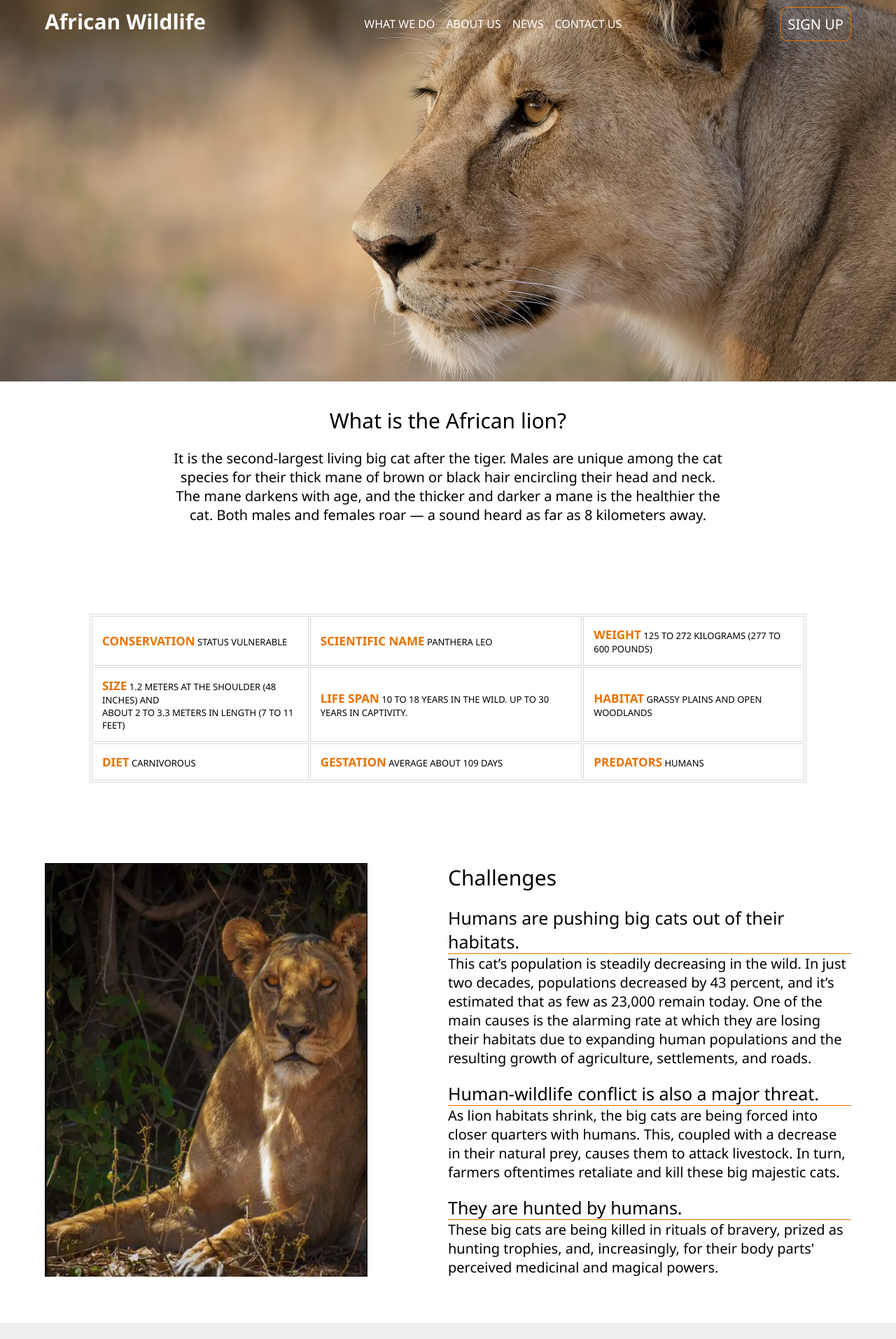
After one commit to yllsallahu/AfricanWildlife, a PHP site: page /index.php in a window 1280 px wide. The commit adds this page. Shown: the top 1913 px of the page at 70% size. Run offline with PHP 8.4, Linux system fonts and the light colour scheme; lists and menus that the app fills with data are empty; some libraries are stand-ins or nearby versions.

Commit message:
Ndryshimi mes .html ne .php
Rregullimi i lidhjes mes php dhe css nuk ishte e mundur

```diff
--- a/css/style.css
+++ b/css/style.css
@@ -2,8 +2,6 @@
     margin: 0;
     font-family: 'Segoe UI', Tahoma, Geneva, Verdana, sans-serif;
 }
-
-
 
 .container{
     width: 90%;
--- /dev/null
+++ b/footer.php
@@ -0,0 +1,25 @@
+<footer>
+    <br>
+    <br>
+    <div class="container footers">
+     <div class="contact info">
+        <p class="p-main4">Contact Us</p>
+        <p class="p-main4">North Runway</p>
+        <p class="p-main4">Privacy Policy </p>
+        <p class="p-main4">Terms & Conditions </p>
+
+     </div>
+
+     <div class="contactinfo1">
+            <a class="fotterlinks" href=""><i class="fa-brands fa-instagram"></i></a>
+            <a class="fotterlinks" href=""><i class="fa-brands fa-facebook"></i></a>
+            <a class="fotterlinks" href=""><i class="fa-brands fa-x-twitter"></i></a>
+            <a class="fotterlinks" href=""><i class="fa-solid fa-phone"></i></a>
+
+     </div>
+     <div class="contact info">
+        <iframe src="https://www.google.com/maps/embed?pb=!1m18!1m12!1m3!1d46359131.9738689!2d-3.8339073936170895!3d5.512553180771196!2m3!1f0!2f0!3f0!3m2!1i1024!2i768!4f13.1!3m3!1m2!1s0x10a06c0a948cf5d5%3A0x108270c99e90f0b3!2sAfrica!5e0!3m2!1sen!2s!4v1701260588110!5m2!1sen!2s" width="100%" height="100%" style="border:0;" allowfullscreen="" loading="lazy" referrerpolicy="no-referrer-when-downgrade"></iframe>     </div>
+
+    </div>
+ <br>
+ </footer>
--- /dev/null
+++ b/header.php
@@ -0,0 +1,15 @@
+<header id="header-main">
+
+                <p class="title"> African Wildlife</p>
+
+             <div class="links">
+                <a class="links1" href="product.html"> WHAT WE DO</a>
+                <a class="links1" href="/projekti s/html1.html"> ABOUT US</a>
+                <a class="links1" href="news/news project.html"> NEWS</a>
+                <a class="links1" href="/contct us/contact us.html"> CONTACT US</a>
+             </div>
+
+                <a class="button" href="/signup.php">SIGN UP</a>
+
+
+                </header>
--- a/index.html
+++ b/index.php
@@ -4,28 +4,12 @@
     <meta charset="UTF-8">
     <meta name="viewport" content="width=device-width, initial-scale=1.0">
     <title>Document</title>
-    <link rel="stylesheet" href="/css/style.css">
+    <link rel="stylesheet" href="css/style.css">
     <script src="https://kit.fontawesome.com/ed661bfa96.js" crossorigin="anonymous"></script>
 </head>
 <body>
             <div class="container">
-
-                <header>
-
-                <p class="title"> African Wildlife</p>
-
-             <div class="links">
-                <a class="links1" href="product.html"> WHAT WE DO</a>
-                <a class="links1" href="/projekti s/html1.html"> ABOUT US</a>
-                <a class="links1" href="news/news project.html"> NEWS</a>
-                <a class="links1" href="/contct us/contact us.html"> CONTACT US</a>
-             </div>
-
-                <a class="button" href="/signup.html">SIGN UP</a>
-
-
-                </header>
-
+            <?php include 'header.php';?>
             </div>
             <main>
                 <img class="main-image" src="image/leo.jpg" alt="">
@@ -136,36 +120,7 @@
 
  </div>
 
-
-
- <footer>
-    <br>
-    <br>
-    <div class="container footers">
-     <div class="contact info">
-        <p class="p-main4">Contact Us</p>
-        <p class="p-main4">North Runway</p>
-        <p class="p-main4">Privacy Policy </p>
-        <p class="p-main4">Terms & Conditions </p>
-
-     </div>
-
-     <div class="contactinfo1">
-            <a class="fotterlinks" href=""><i class="fa-brands fa-instagram"></i></a>
-            <a class="fotterlinks" href=""><i class="fa-brands fa-facebook"></i></a>
-            <a class="fotterlinks" href=""><i class="fa-brands fa-x-twitter"></i></a>
-            <a class="fotterlinks" href=""><i class="fa-solid fa-phone"></i></a>
-
-     </div>
-     <div class="contact info">
-        <iframe src="https://www.google.com/maps/embed?pb=!1m18!1m12!1m3!1d46359131.9738689!2d-3.8339073936170895!3d5.512553180771196!2m3!1f0!2f0!3f0!3m2!1i1024!2i768!4f13.1!3m3!1m2!1s0x10a06c0a948cf5d5%3A0x108270c99e90f0b3!2sAfrica!5e0!3m2!1sen!2s!4v1701260588110!5m2!1sen!2s" width="100%" height="100%" style="border:0;" allowfullscreen="" loading="lazy" referrerpolicy="no-referrer-when-downgrade"></iframe>     </div>
-
-    </div>
-
-
-
-    <br>
- </footer>
+ <?php include 'footer.php';?>
 
 
 </body>
```
Also changed, not shown: headersignup.php (added, +15 -0 lines), index33.html (deleted, +0 -11 lines), signup.php (renamed from signup.html, +3 -25 lines), animal.php (renamed from animal.html), product.php (renamed from product.html).
